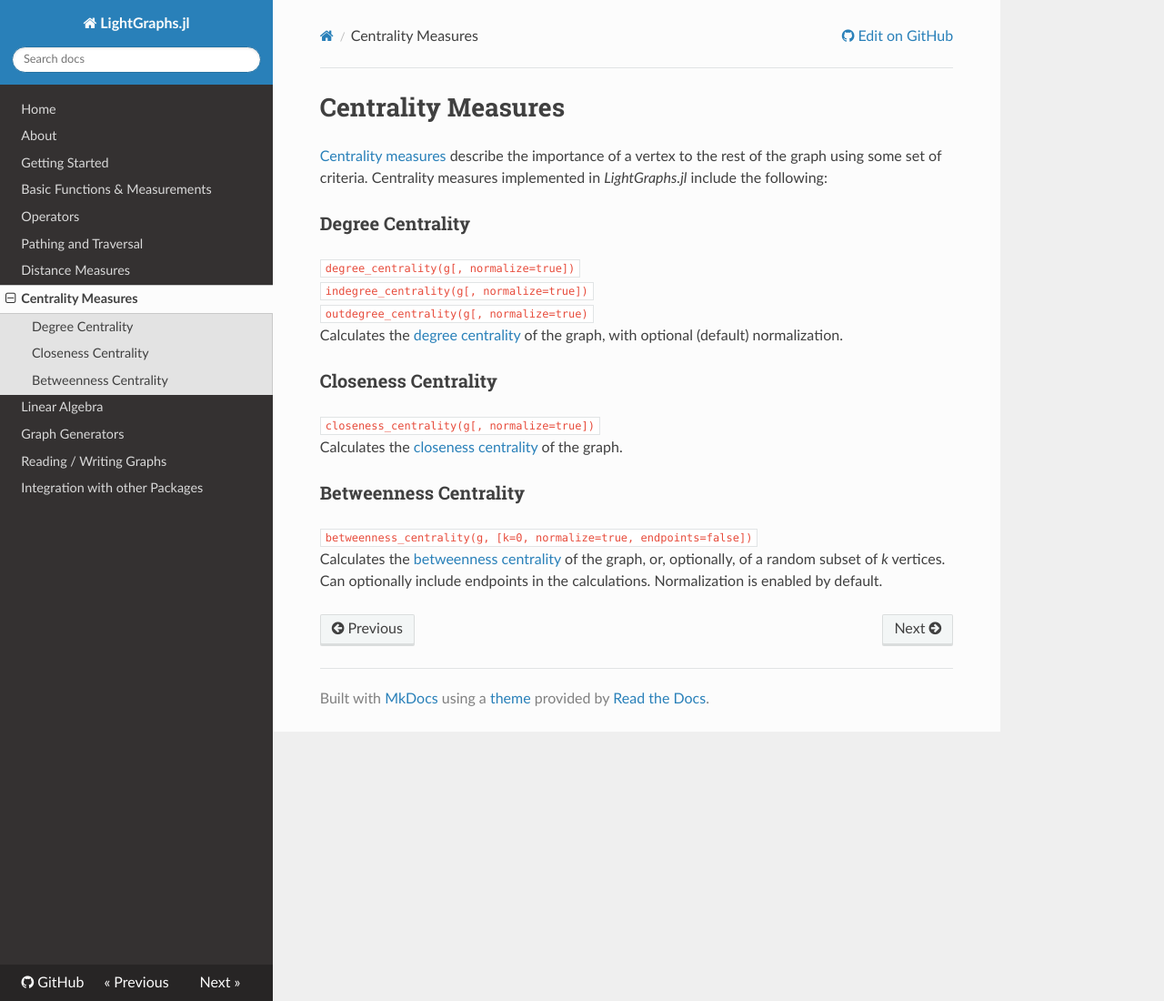
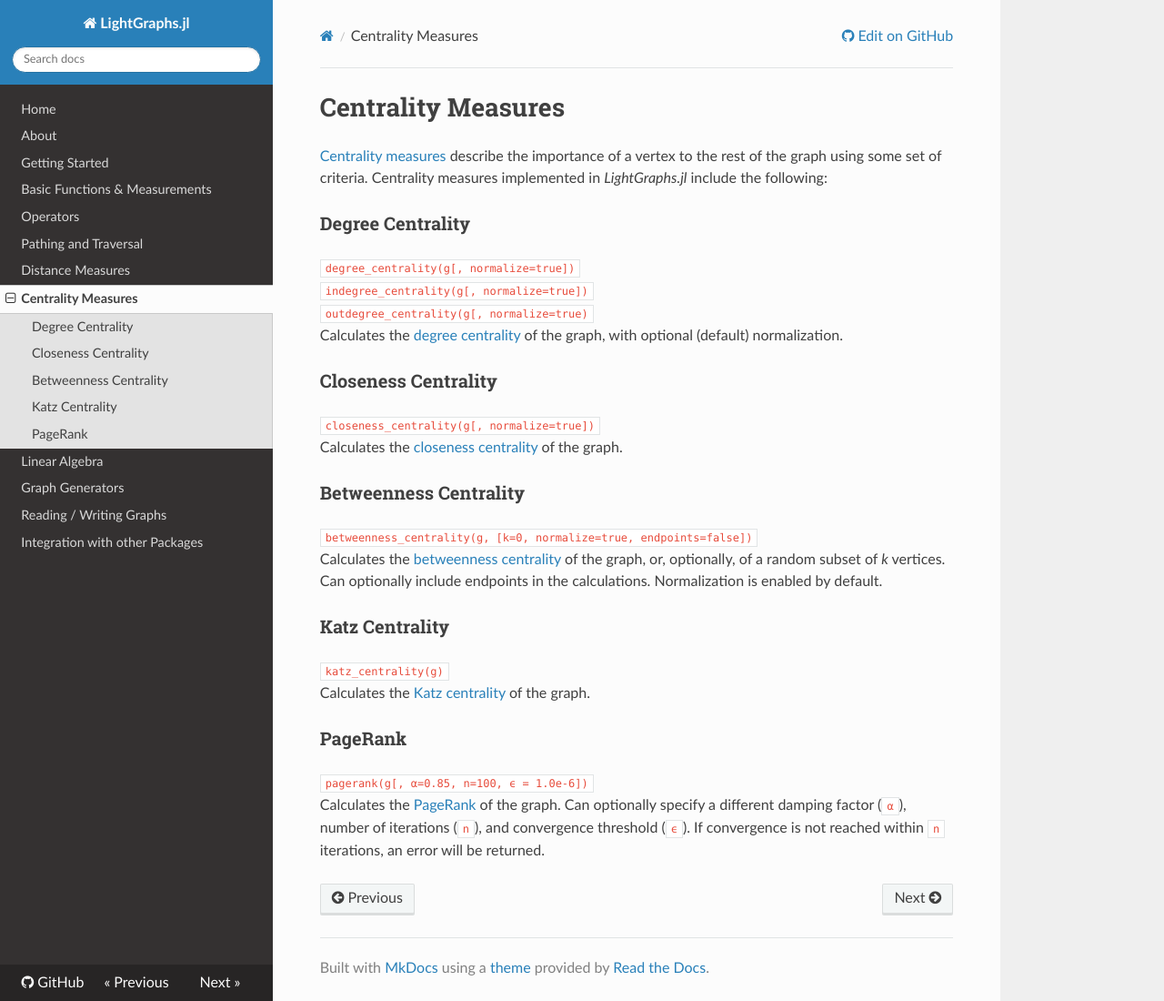
Before and after one commit to sbromberger/LightGraphs.jl, an MkDocs documentation site: the page built from doc/centrality.md, in a window 1280 px wide and 1100 px high. Shown: the whole window at 91% size. Built offline with MkDocs 1.6.1, drawn with Linux system fonts in a browser that asks for light colours; nearby versions of some CDN libraries; old or Windows-style settings are respelled for this version of MkDocs.

Commit message:
pagerank now part of centrality
tests for pagerank

```diff
--- a/doc/centrality.md
+++ b/doc/centrality.md
@@ -15,3 +15,13 @@ Calculates the [closeness centrality](https://en.wikipedia.org/wiki/Centrality#C
 ###Betweenness Centrality
 `betweenness_centrality(g, [k=0, normalize=true, endpoints=false])`
 Calculates the [betweenness centrality](https://en.wikipedia.org/wiki/Centrality#Betweenness_centrality) of the graph, or, optionally, of a random subset of *k* vertices. Can optionally include endpoints in the calculations. Normalization is enabled by default.
+
+###Katz Centrality
+`katz_centrality(g)`
+Calculates the [Katz centrality](https://en.wikipedia.org/wiki/Katz_centrality) of the graph.
+
+###PageRank
+`pagerank(g[, α=0.85, n=100, ϵ = 1.0e-6])`
+Calculates the [PageRank](https://en.wikipedia.org/wiki/PageRank) of the graph. Can optionally
+specify a different damping factor (`α`), number of iterations (`n`), and convergence threshold (`ϵ`).
+If convergence is not reached within `n` iterations, an error will be returned.
```
Also changed, not shown: 4 other files.
